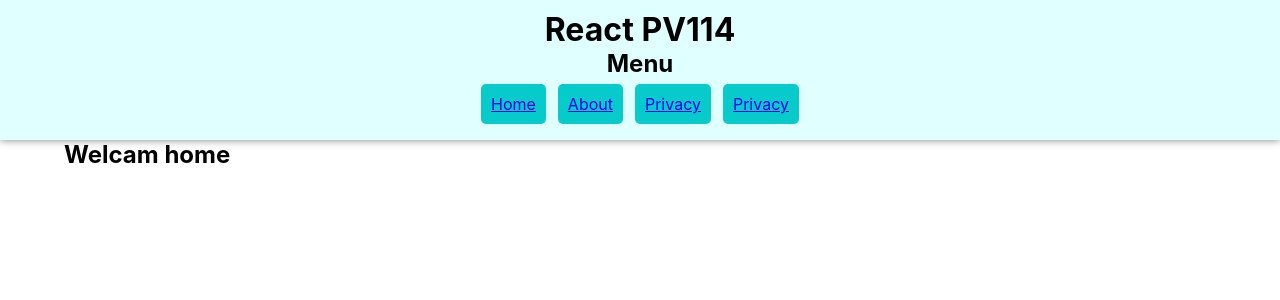
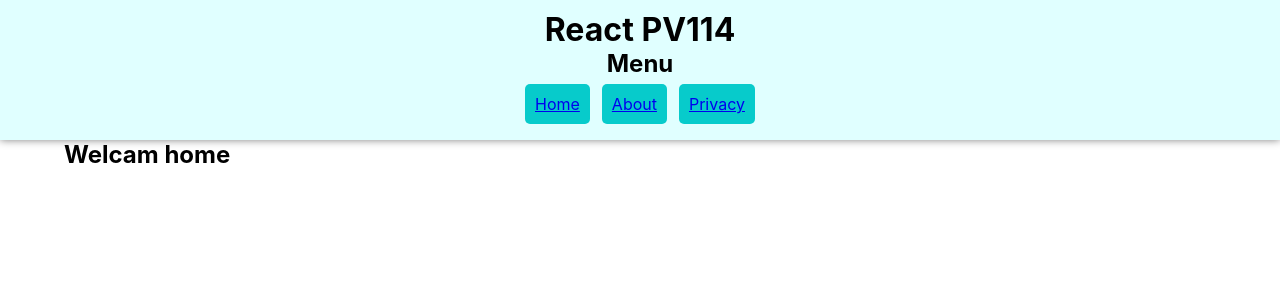
Before and after one commit to temeirro/react-pv114, a React (Create React App) app: page / in a window 1280 px wide. Shown: the top 300 px of the page. Built offline with nearby package versions, Linux system fonts and the light colour scheme.

Commit message:
delete tag a, component Link rendering a

```diff
--- a/src/components/Menu.js
+++ b/src/components/Menu.js
@@ -8,7 +8,7 @@ export default function Menu() {
             <Link to={'/'}>Home</Link>
             <Link to={'/about'}>About</Link>
             <Link to={'/privacy'}>Privacy</Link>
-            <Link to={'/privacy'}>Privacy</Link>
+
         </nav>
         </>
     );
```
